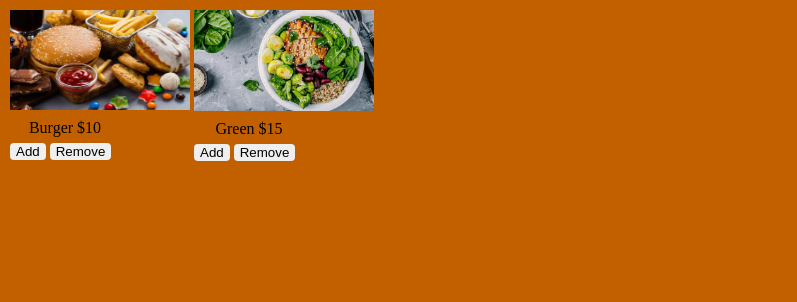
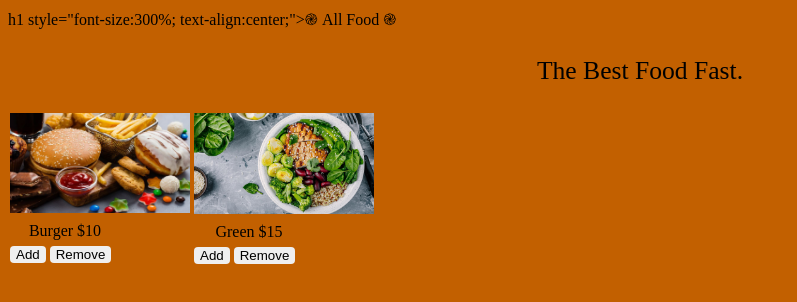
Before and after one commit to rooster65/COM430FoodWebSite, a plain HTML site: page index.html in a window 1280 px wide. Shown: the top 302 px of the page, without its empty margins (0-797 px from the left). Drawn offline with Linux system fonts and the light colour scheme.

Commit message:
Update index.html

```diff
--- a/index.html
+++ b/index.html
@@ -7,7 +7,9 @@
 
 </head>
 <header>
- <!-- Place holder for possible title<h1>title goes in here</h1>-->
+  h1 style="font-size:300%; text-align:center;">֎ All Food ֎</h1>
+  <p style="font-size:160%; text-align:center;">The Best Food Fast.</p>
+
 </header>
 
 <!--Below will use css code to position pictures and word-->
```
